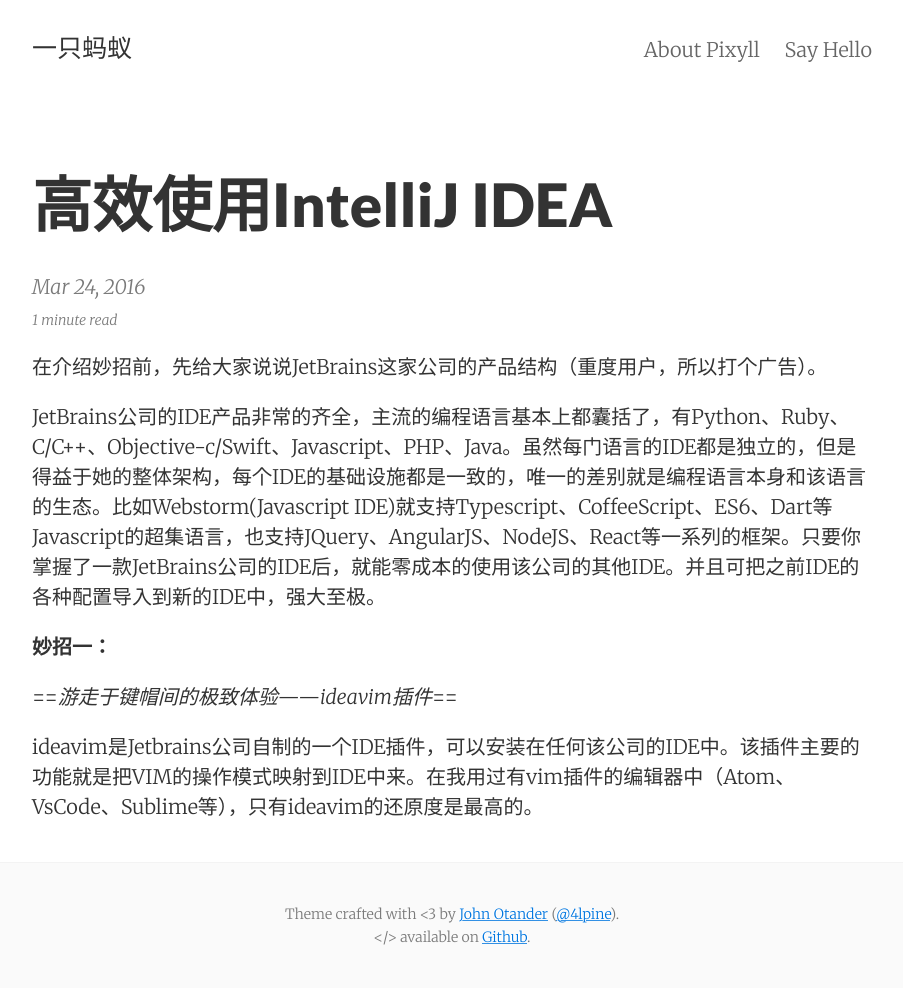
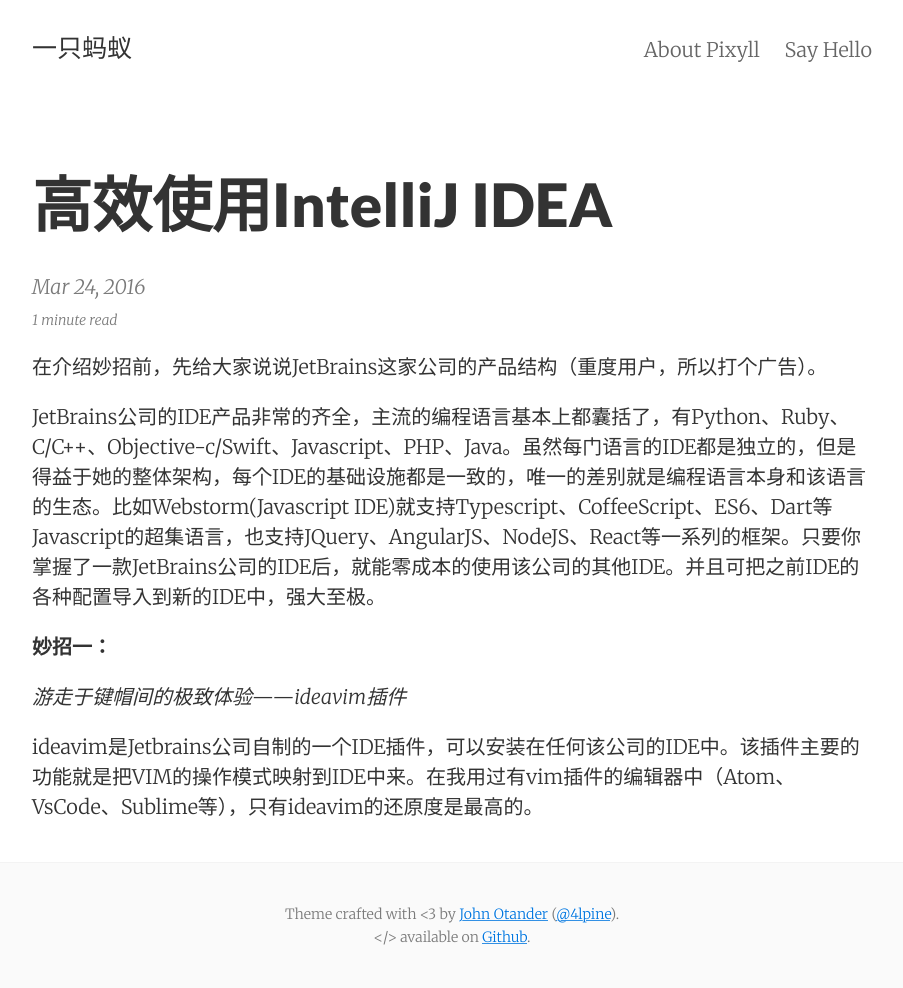
Before and after one commit to mybruce/mybruce.github.io, a Jekyll site: the page built from _posts/2016-3-24-jetbrains-ide.md, in a window 1280 px wide. Shown: the whole page, without its empty margins (188-1091 px from the left). Built offline with Jekyll 4.4.1, drawn with Linux system fonts in a browser that asks for light colours.

Commit message:
细节调整

```diff
--- a/_posts/2016-3-24-jetbrains-ide.md
+++ b/_posts/2016-3-24-jetbrains-ide.md
@@ -13,6 +13,6 @@
 
 **妙招一：**
 
-==*游走于键帽间的极致体验——ideavim插件*==
+*游走于键帽间的极致体验——ideavim插件*
 
 ideavim是Jetbrains公司自制的一个IDE插件，可以安装在任何该公司的IDE中。该插件主要的功能就是把VIM的操作模式映射到IDE中来。在我用过有vim插件的编辑器中（Atom、VsCode、Sublime等），只有ideavim的还原度是最高的。
```
Also changed, not shown: 7 other files.
